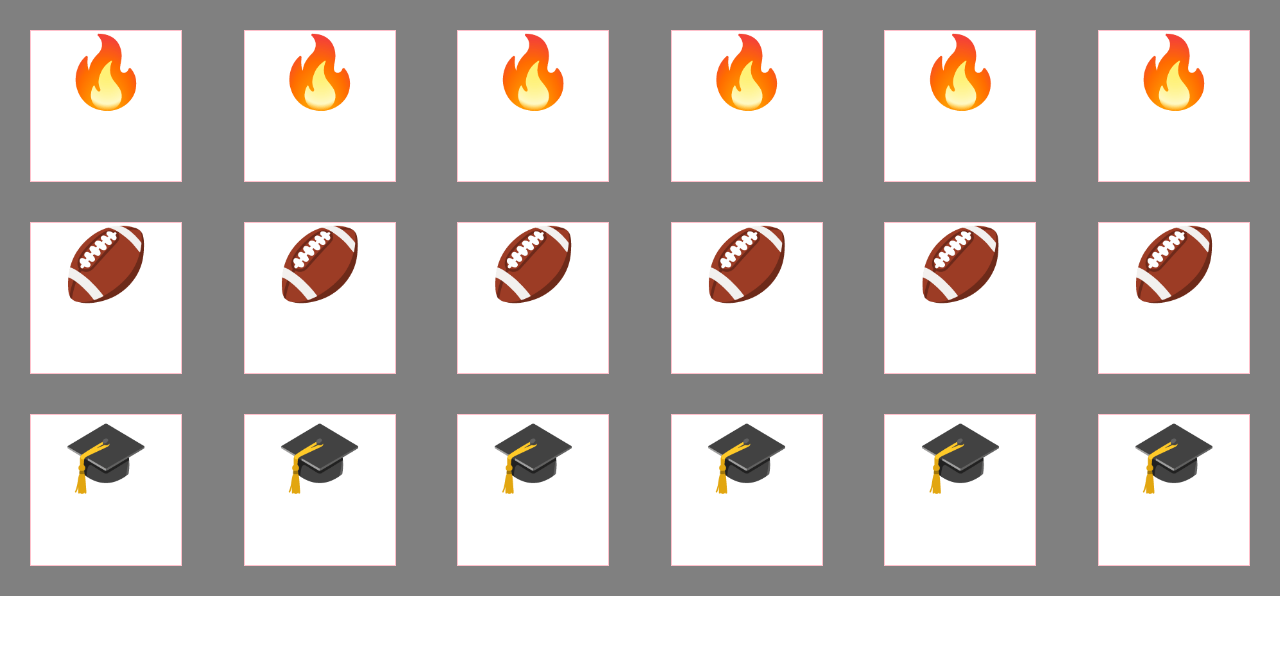
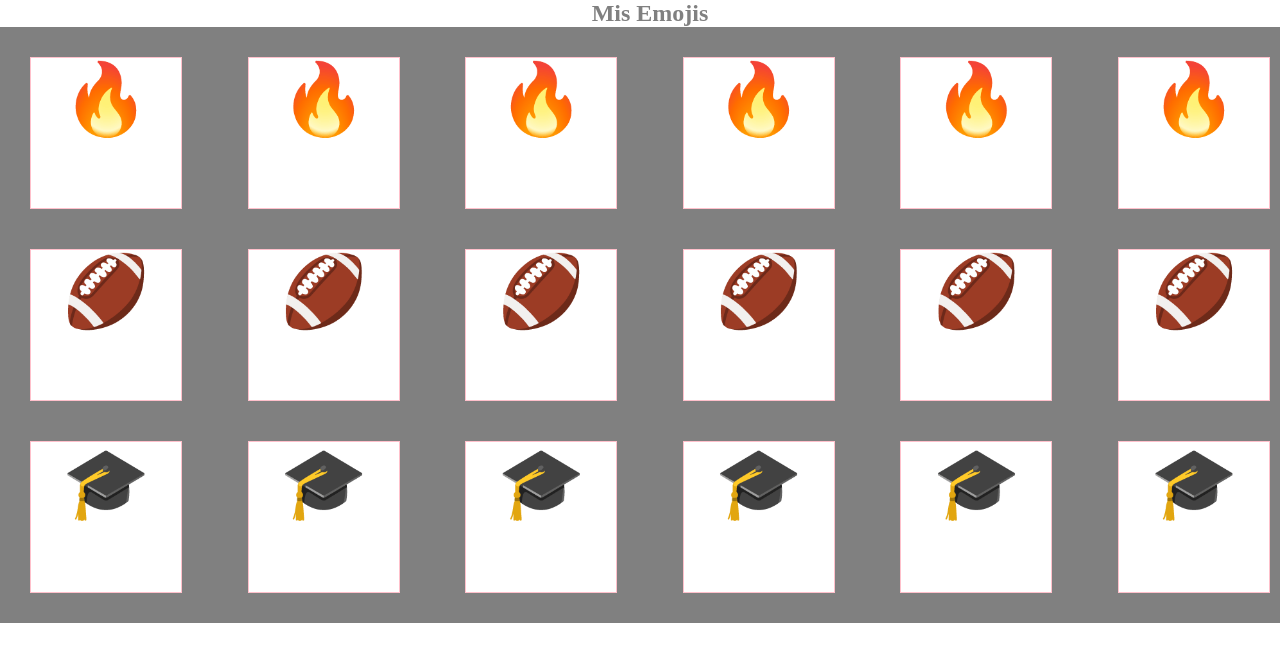
Before and after one commit to anndersson/Contenedor, a plain HTML site: page index.html in a window 1280 px wide. Drawn offline with Linux system fonts and the light colour scheme.

Commit message:
Update index.html

```diff
--- a/index.html
+++ b/index.html
@@ -6,6 +6,8 @@
     <link rel="stylesheet" href="css/css.css">
 </head>
 <body>
+    <section>
+     <h1 class="titulo">Mis Emojis</h1>
      <div class="contenedores">
          <div>🔥</div>
          <div>🔥</div>
@@ -29,5 +31,6 @@
          <div>🎓</div>
 
      </div>
+   </section>
 </body>
 </html>
```
